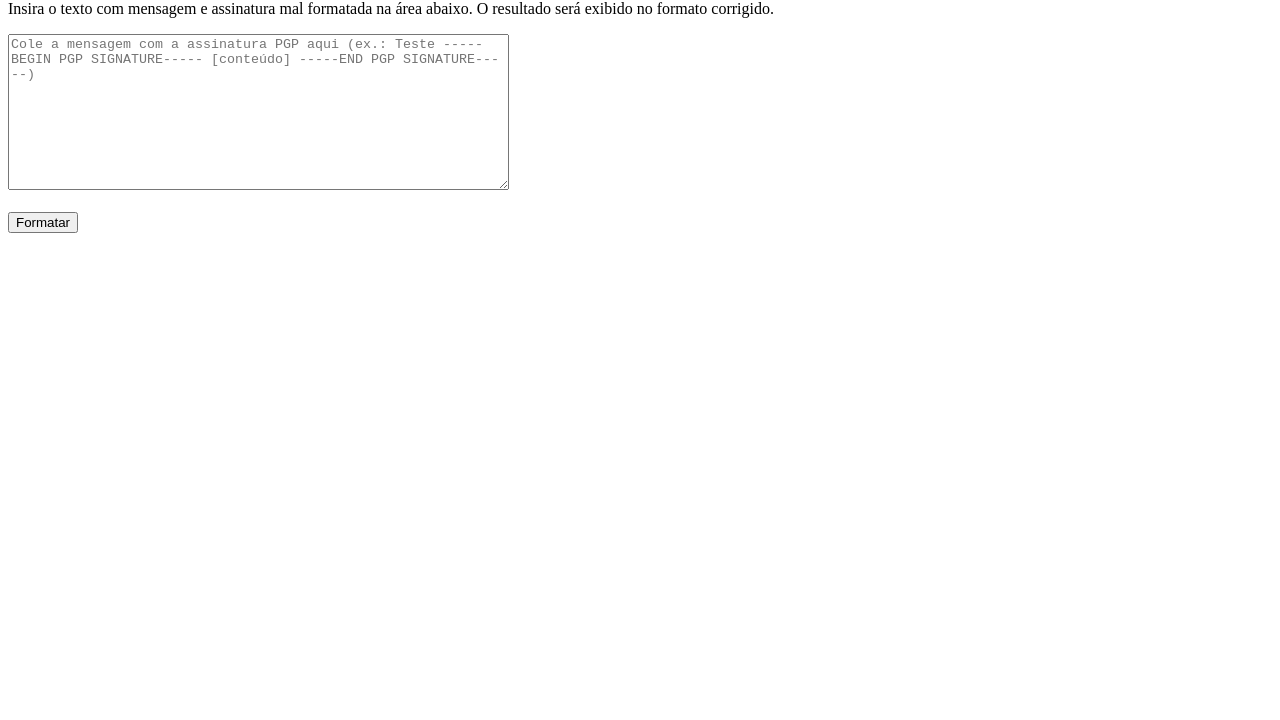
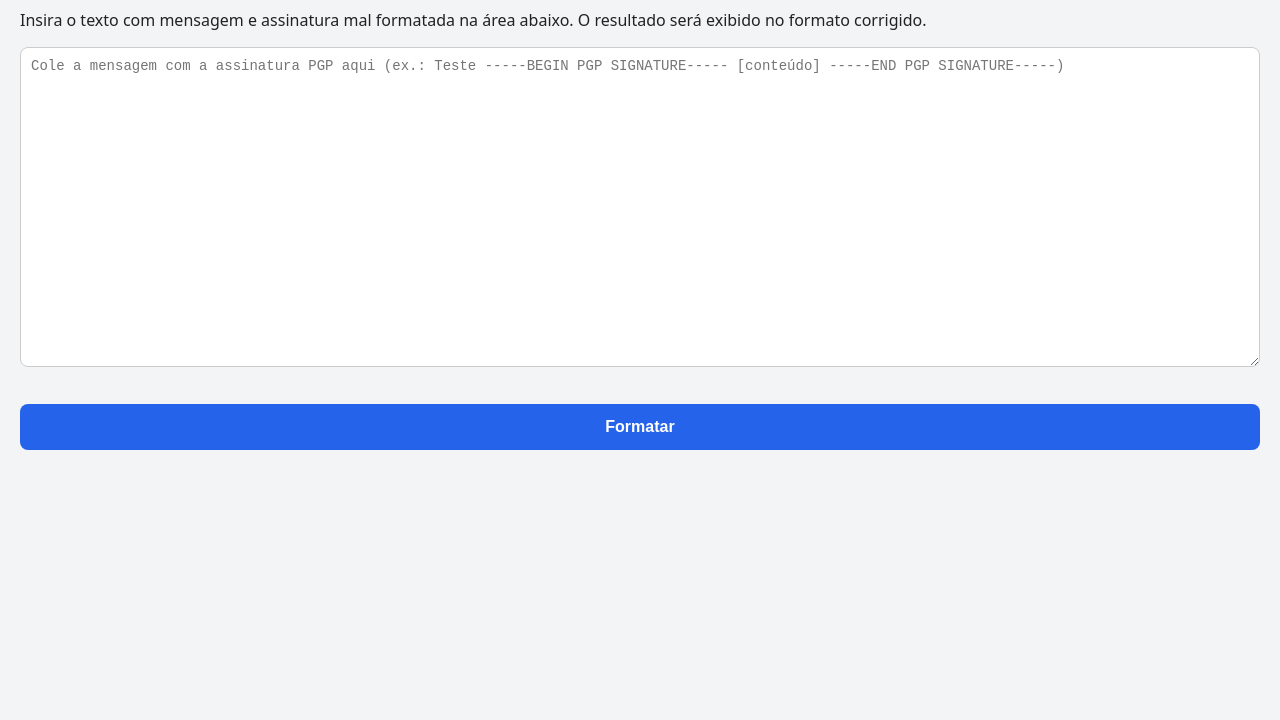
Before and after one commit to Guyrasu/verify, a plain HTML site: page formatador/index.html in a window 1280 px wide. Shown: the part 80-800 px from the top of the page. Drawn offline with Linux system fonts and the light colour scheme.

Commit message:
Update index.html
adicionado css para uma vida mais legal

```diff
--- a/formatador/index.html
+++ b/formatador/index.html
@@ -3,6 +3,72 @@
 <head>
     <meta charset="UTF-8">
     <title>Formatador de Mensagem e Assinatura PGP</title>
+    <style>
+    body {
+        font-family: system-ui, sans-serif;
+        margin: 0;
+        padding: 20px;
+        background: #f3f4f6;
+        color: #222;
+    }
+
+    h1 {
+        font-size: 1.5em;
+        text-align: center;
+        margin-bottom: 20px;
+    }
+
+    textarea {
+        width: 100%;
+        height: 40vh;
+        padding: 10px;
+        font-family: monospace;
+        font-size: 14px;
+        border: 1px solid #ccc;
+        border-radius: 8px;
+        resize: vertical;
+        box-sizing: border-box;
+    }
+
+    button {
+        width: 100%;
+        padding: 14px;
+        font-size: 16px;
+        margin-top: 10px;
+        border: none;
+        border-radius: 8px;
+        background-color: #2563eb;
+        color: white;
+        font-weight: bold;
+        cursor: pointer;
+        transition: background 0.2s ease;
+    }
+
+    button:hover {
+        background-color: #1e40af;
+    }
+
+    p#result {
+        margin-top: 20px;
+        font-size: 1.1em;
+        text-align: center;
+        word-break: break-word;
+    }
+
+    @media (max-width: 600px) {
+        h1 {
+            font-size: 1.3em;
+        }
+
+        button {
+            font-size: 15px;
+        }
+
+        textarea {
+            height: 50vh;
+        }
+    }
+</style>
 </head>
 <body>
     <h1>Formatador de Mensagem e Assinatura PGP</h1>
```
